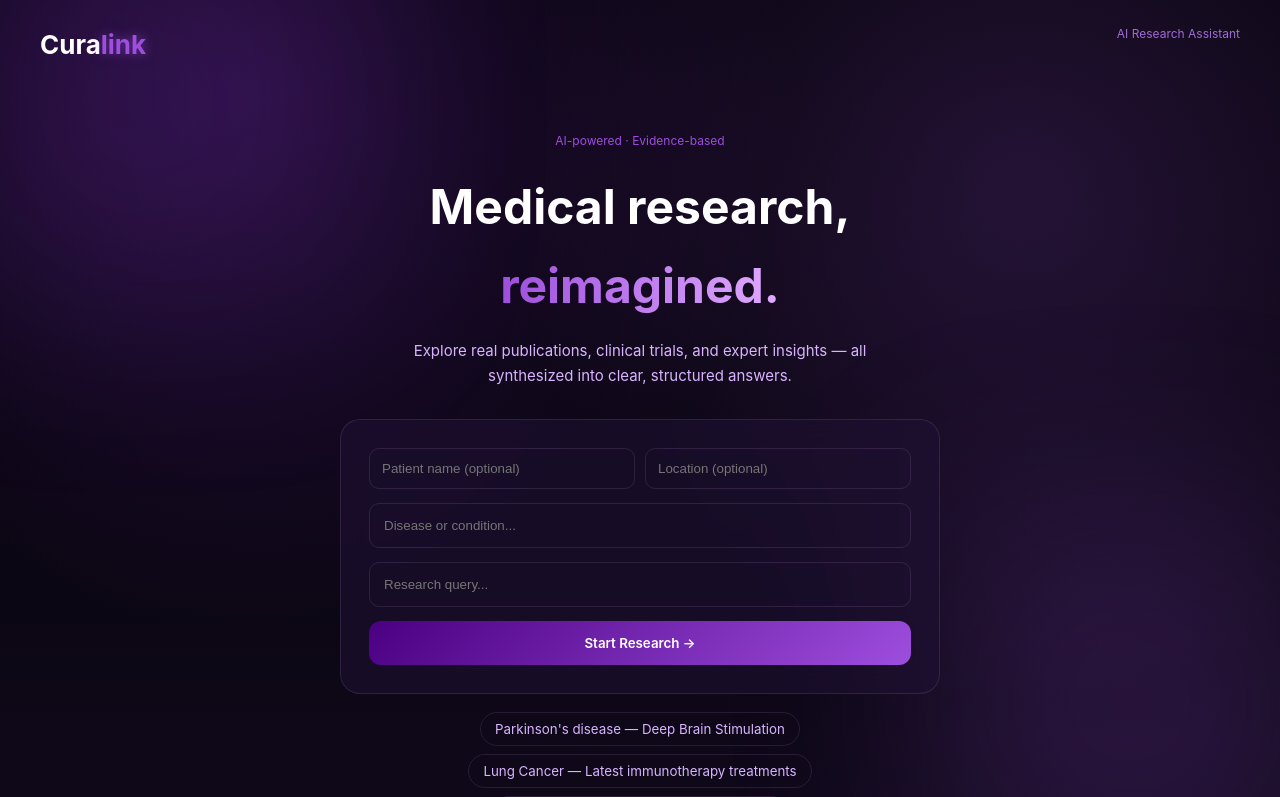
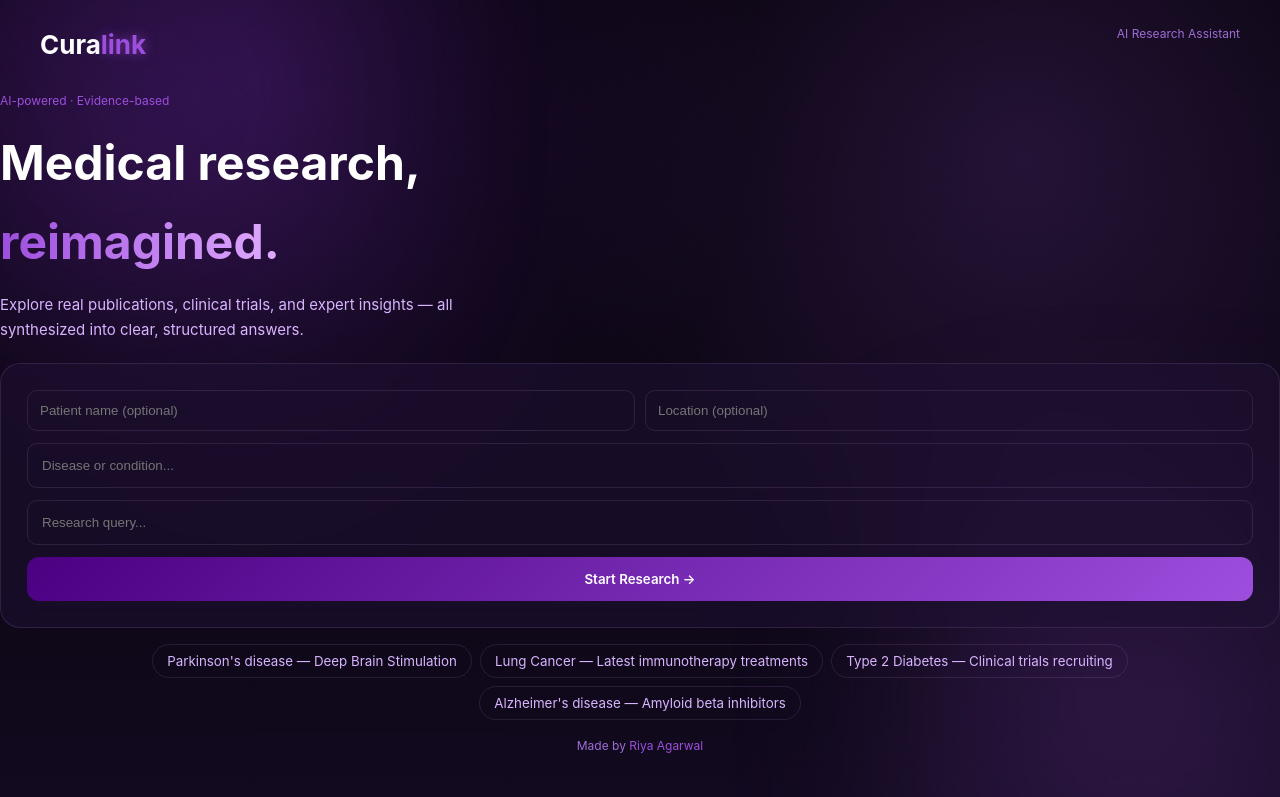
Before and after one commit to RiyaAgarwal0101/curalink, a React (Vite) app in the folder client/: page / in a window 1280 px wide. Shown: the top 797 px of the page. Built offline with nearby package versions, Linux system fonts and the light colour scheme; no server answers.

Commit message:
Update LandingPage.module.css

```diff
--- a/client/src/pages/LandingPage.module.css
+++ b/client/src/pages/LandingPage.module.css
@@ -64,21 +64,30 @@
   flex: 1;
   display: flex;
   flex-direction: column;
+}
+
+/* 🔥 Center wrapper (FIX) */
+.centerWrap {
+  flex: 1;
+  display: flex;
+  flex-direction: column;
+  justify-content: center;
   align-items: center;
-  justify-content: center; /* 🔥 center everything */
-  padding: 40px 20px;
+  max-width: 700px;
+  margin: 0 auto;
+  padding: 20px;
   text-align: center;
 }
 
 /* Hero */
 .hero {
-  margin-bottom: 30px;
+  margin-bottom: 20px;
 }
 
 .badge {
   font-size: 12px;
   color: var(--accent);
-  margin-bottom: 16px;
+  margin-bottom: 12px;
 }
 
 .headline {
@@ -93,7 +102,7 @@
 }
 
 .sub {
-  margin-top: 14px;
+  margin-top: 12px;
   color: var(--text-dim);
   max-width: 500px;
 }
@@ -101,18 +110,17 @@
 /* Form */
 .formWrap {
   width: 100%;
-  max-width: 600px;
 }
 
 .form {
   background: rgba(30,18,51,0.6);
   backdrop-filter: blur(14px);
   border: 1px solid var(--border);
-  padding: 28px;
+  padding: 26px;
   border-radius: 20px;
   display: flex;
   flex-direction: column;
-  gap: 14px;
+  gap: 12px;
 }
 
 .formGrid {
@@ -146,7 +154,7 @@
 
 /* Examples */
 .examples {
-  margin-top: 18px;
+  margin-top: 16px;
   display: flex;
   flex-wrap: wrap;
   gap: 8px;
@@ -161,16 +169,19 @@
   color: var(--text-dim);
   cursor: pointer;
 }
+
 .exampleChip:hover {
   background: rgba(157,78,221,0.1);
 }
 
 /* Footer */
 .footer {
-  margin-top: 30px;
+  text-align: center;
+  padding: 16px;
   font-size: 12px;
   color: var(--text-muted);
 }
+
 .footer span {
   color: var(--accent);
 }
```
